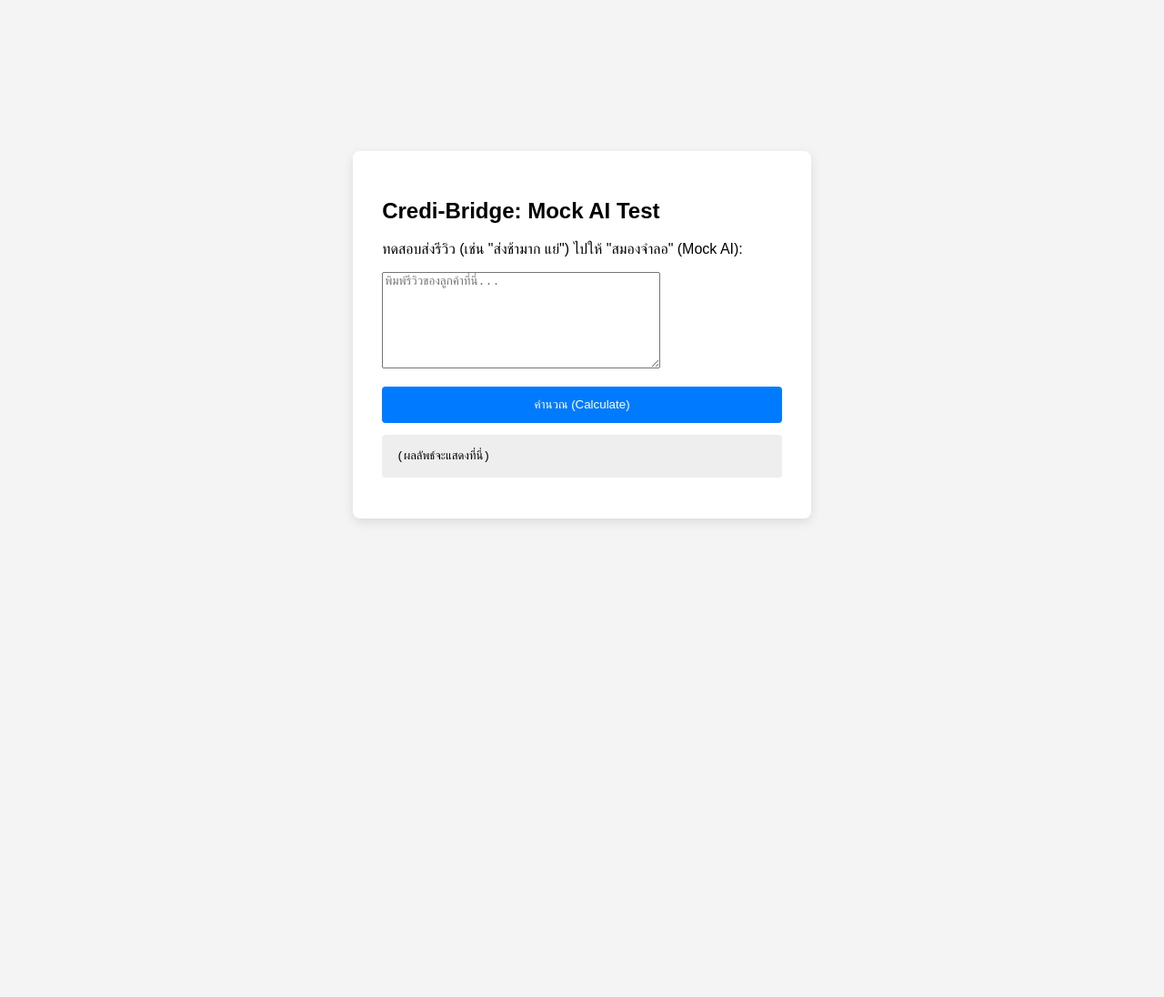
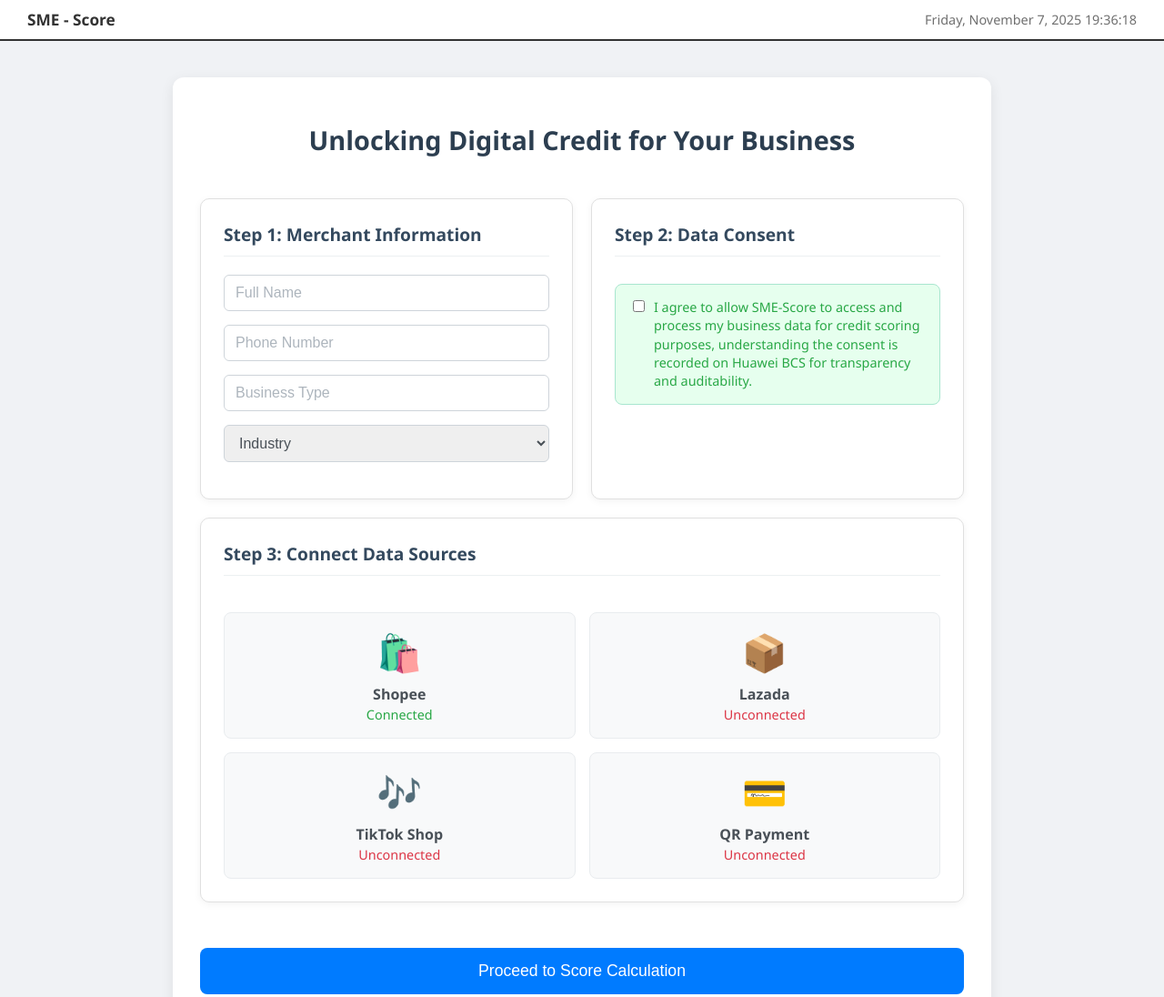
Before and after one commit to Witchavee/credi-bridge, a website: page public/Onboarding.html in a window 1280 px wide. Shown: the top 1096 px of the page at 91% size. Before the commit the page ends 800 px from the top, so only its background shows below. Drawn offline with Linux system fonts and the light colour scheme.

Commit message:
HTML updated for test

```diff
--- a/public/Onboarding.html
+++ b/public/Onboarding.html
@@ -3,60 +3,259 @@
 <head>
     <meta charset="UTF-8">
     <meta name="viewport" content="width=device-width, initial-scale=1.0">
-    <title>Credi-Bridge Test</title>
+    <title>SME-Score: Onboarding</title>
     <style>
-        body { font-family: sans-serif; display: grid; place-items: center; min-height: 90vh; background: #f4f4f4; }
-        div { background: #fff; padding: 2rem; border-radius: 8px; box-shadow: 0 4px 12px rgba(0,0,0,0.1); }
-        textarea { width: 300px; height: 100px; margin-bottom: 1rem; }
-        button { width: 100%; padding: 0.75rem; background: #007bff; color: white; border: none; border-radius: 4px; cursor: pointer; }
-        button:hover { background: #0056b3; }
-        pre { background: #eee; padding: 1rem; border-radius: 4px; }
+        /* Base styles */
+        body {
+            font-family: 'Segoe UI', Tahoma, Geneva, Verdana, sans-serif;
+            margin: 0; /* Remove default body margin */
+            background-color: #f0f2f5;
+            color: #333;
+            /* No flexbox height constraints needed for this layout */
+        }
+
+        /* Your Minimal Horizontal Top Bar Style */
+        .minimal-top-bar {
+            background-color: white;
+            color: #333;
+            padding: 10px 30px;
+            display: flex;
+            justify-content: space-between; /* Pushes logo and date to opposite ends */
+            align-items: center;
+            width: 100%;
+            box-sizing: border-box;
+            border-bottom: 2px solid #333; /* The dark line */
+            font-size: 0.9em;
+        }
+
+        .header-logo {
+            font-weight: bold;
+            font-size: 1.2em;
+        }
+
+        .header-date {
+            opacity: 0.7;
+        }
+
+        /* Container for the form elements */
+        .form-container {
+            /* Centering the content horizontally */
+            margin: 40px auto;
+
+            display: flex;
+            flex-wrap: wrap;
+            gap: 20px;
+            max-width: 900px;
+            background: white;
+            border-radius: 12px;
+            box-shadow: 0 4px 15px rgba(0, 0, 0, 0.08);
+            padding: 30px;
+            box-sizing: border-box;
+        }
+
+        .form-title {
+            width: 100%;
+            font-size: 1.8em;
+            color: #2c3e50;
+            margin-bottom: 25px;
+            text-align: center;
+        }
+
+        /* Card styling for each step */
+        .step-card {
+            flex: 1;
+            min-width: 280px;
+            background-color: #ffffff;
+            border-radius: 10px;
+            border: 1px solid #e0e0e0;
+            padding: 25px;
+            box-shadow: 0 2px 8px rgba(0, 0, 0, 0.05);
+            box-sizing: border-box;
+            display: flex;
+            flex-direction: column;
+        }
+
+        .step-card h2 {
+            font-size: 1.2em;
+            color: #34495e;
+            margin-top: 0;
+            margin-bottom: 20px;
+            border-bottom: 1px solid #ecf0f1;
+            padding-bottom: 10px;
+        }
+
+        /* Form elements within cards */
+        .form-group { margin-bottom: 15px; }
+        .form-group input,
+        .form-group select {
+            width: 100%;
+            padding: 10px 12px;
+            border: 1px solid #ced4da;
+            border-radius: 6px;
+            box-sizing: border-box;
+            font-size: 1em;
+            color: #495057;
+        }
+        .form-group input::placeholder { color: #adb5bd; }
+
+        /* Consent box styling */
+        .consent-box {
+            background-color: #e6ffee;
+            border: 1px solid #a8e6cf;
+            padding: 15px;
+            border-radius: 8px;
+            margin-top: 10px;
+            font-size: 0.9em;
+            display: flex;
+            align-items: flex-start;
+        }
+        .consent-box input[type="checkbox"] {
+            margin-right: 10px;
+            flex-shrink: 0;
+            margin-top: 2px;
+        }
+        .consent-box label { line-height: 1.4; color: #28a745; }
+
+        /* Data connectors layout */
+        .data-connectors {
+            display: grid;
+            grid-template-columns: repeat(2, 1fr);
+            gap: 15px;
+            margin-top: 20px;
+        }
+        .connector-card {
+            text-align: center;
+            padding: 15px 10px;
+            border: 1px solid #e9ecef;
+            border-radius: 8px;
+            background-color: #f8f9fa;
+            cursor: pointer;
+            transition: all 0.2s ease-in-out;
+        }
+        .connector-card:hover {
+            box-shadow: 0 4px 12px rgba(0,0,0,0.1);
+            border-color: #007bff;
+        }
+        .connector-card .emoji-icon {
+            font-size: 2.5em;
+            margin-bottom: 8px;
+            display: block;
+        }
+        .connector-card p {
+            margin: 0;
+            font-weight: bold;
+            color: #495057;
+        }
+        .status-connected { color: #28a745; font-weight: normal; font-size: 0.9em; }
+        .status-unconnected { color: #dc3545; font-weight: normal; font-size: 0.9em; }
+
+        /* Button styling */
+        .btn-proceed {
+            width: 100%;
+            padding: 15px;
+            background-color: #007bff;
+            color: white;
+            border: none;
+            border-radius: 8px;
+            font-size: 1.1em;
+            cursor: pointer;
+            margin-top: 30px;
+            transition: background-color 0.2s ease-in-out;
+        }
+        .btn-proceed:hover {
+            background-color: #0056b3;
+        }
     </style>
 </head>
-<body>
-    <div>
-        <h2>Credi-Bridge: Mock AI Test</h2>
-        <p>ทดสอบส่งรีวิว (เช่น "ส่งช้ามาก แย่") ไปให้ "สมองจำลอ" (Mock AI):</p>
+<body onload="updateClock()">
+    <header class="minimal-top-bar">
+        <span class="header-logo">SME - Score</span>
+        <span class="header-date" id="current-time"></span>
+    </header>
 
-        <textarea id="review-text" placeholder="พิมพ์รีวิวของลูกค้าที่นี่..."></textarea>
+    <div class="form-container">
+        <h1 class="form-title">Unlocking Digital Credit for Your Business</h1>
 
-        <button id="submit-button">คำนวณ (Calculate)</button>
+        <div class="step-card">
+            <h2>Step 1: Merchant Information</h2>
+            <div class="form-group"><input type="text" placeholder="Full Name"></div>
+            <div class="form-group"><input type="text" placeholder="Phone Number"></div>
+            <div class="form-group"><input type="text" placeholder="Business Type"></div>
+            <div class="form-group">
+                <select>
+                    <option disabled selected>Industry</option>
+                    <option>Retail</option>
+                    <option>Food & Beverage</option>
+                    <option>Services</option>
+                </select>
+            </div>
+        </div>
 
-        <pre id="result-display">(ผลลัพธ์จะแสดงที่นี่)</pre>
+        <div class="step-card">
+            <h2>Step 2: Data Consent</h2>
+            <div class="consent-box">
+                <input type="checkbox" id="consent">
+                <label for="consent">I agree to allow SME-Score to access and process my business data for credit scoring purposes, understanding the consent is recorded on Huawei BCS for transparency and auditability.</label>
+            </div>
+        </div>
+
+        <div class="step-card">
+            <h2>Step 3: Connect Data Sources</h2>
+            <div class="data-connectors">
+                <div class="connector-card">
+                    <span class="emoji-icon">🛍️</span> <p>Shopee</p>
+                    <span class="status-connected">Connected</span>
+                </div>
+                <div class="connector-card">
+                    <span class="emoji-icon">📦</span> <p>Lazada</p>
+                    <span class="status-unconnected">Unconnected</span>
+                </div>
+                <div class="connector-card">
+                    <span class="emoji-icon">🎶</span> <p>TikTok Shop</p>
+                    <span class="status-unconnected">Unconnected</span>
+                </div>
+                <div class="connector-card">
+                    <span class="emoji-icon">💳</span> <p>QR Payment</p>
+                    <span class="status-unconnected">Unconnected</span>
+                </div>
+            </div>
+        </div>
+
+        <button class="btn-proceed" onclick="window.location.href='dashboard.html'">Proceed to Score Calculation</button>
     </div>
 
     <script>
-        // "หา" (Find) "ปุ่ม" (Button) และ "ของ" (Elements) ที่เราต้องใช้
-        const submitButton = document.getElementById('submit-button');
-        const reviewText = document.getElementById('review-text');
-        const resultDisplay = document.getElementById('result-display');
+        function updateClock() {
+            const now = new Date();
 
-        // "เมื่อ" (When) "ปุ่ม" (Button) ถูก "คลิก" (Clicked)
-        submitButton.onclick = async () => {
+            // Options for formatting the date (e.g., Friday, November 7, 2025)
+            const dateOptions = {
+                weekday: 'long',
+                year: 'numeric',
+                month: 'long',
+                day: 'numeric'
+            };
 
-            // 1. "อ่าน" (Read) "ข้อความ" (Text) จาก "กล่อง" (Textarea)
-            const text = reviewText.value;
-            resultDisplay.textContent = 'กำลังคำนวณ... (Connecting to server...)'; // (เพิ่ม Loading text)
+            // Options for formatting the time (e.g., 23:20:37)
+            const timeOptions = {
+                hour: '2-digit',
+                minute: '2-digit',
+                second: '2-digit',
+                hour12: false // Use 24-hour format
+            };
 
-            // 2. "ยิง" (Call) "ประตู POST" (POST Endpoint) ของ "สมอง" (Backend) ของเรา
-            //    (เรา "ส่ง" (Send) "ข้อความ" (Text) นั้น... ไปใน "รูปแบบ" (Format) JSON)
-            const response = await fetch('/api/calculate-score', {
-                method: 'POST',
-                headers: {
-                    'Content-Type': 'application/json'
-                },
-                body: JSON.stringify({
-                    reviewText: text // (นี่คือ 'reviewText' ที่ 'app.js' (v6) "รอรับ" (waiting) อยู่)
-                })
-            });
+            const formattedDate = now.toLocaleDateString('en-US', dateOptions);
+            const formattedTime = now.toLocaleTimeString('en-US', timeOptions);
 
-            // 3. "อ่าน" (Read) "คำตอบ" (Response) ที่ "สมอง" (Backend) "ส่งกลับ" (Sent back) มา
-            const result = await response.json();
+            const timeString = `${formattedDate} ${formattedTime}`;
 
-            // 4. "แสดง" (Display) "คำตอบ" (Response) นั้น
-            //    (JSON.stringify(..., null, 2) คือ "ทำให้ JSON สวยงาม")
-            resultDisplay.textContent = JSON.stringify(result, null, 2);
-        };
+            document.getElementById('current-time').textContent = timeString;
+
+            // Call this function again after 1000 milliseconds (1 second)
+            setTimeout(updateClock, 1000);
+        }
+
+        // The onload="updateClock()" in the <body> tag starts the clock when the page loads.
     </script>
 </body>
 </html>
```
